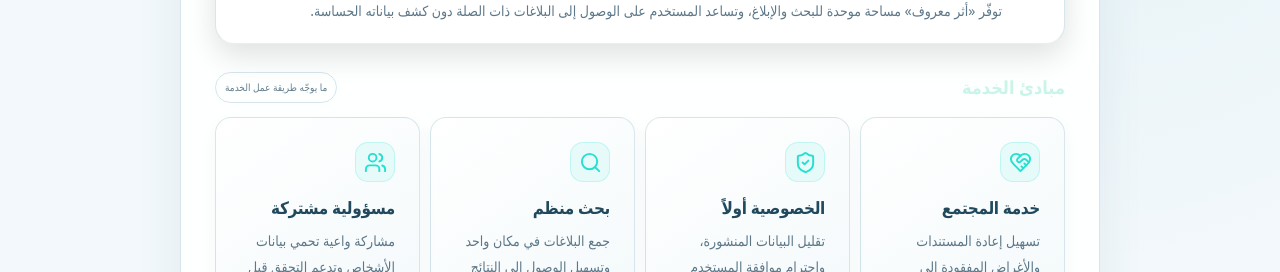
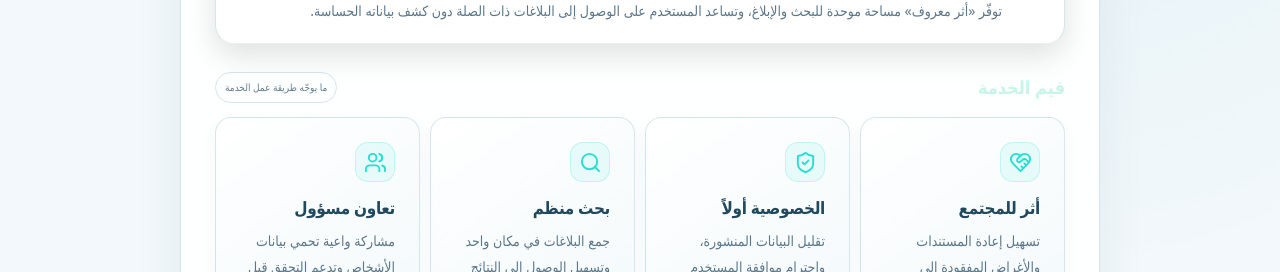
Before and after one commit to ahmedfouaadqi-glitch/atharmaaroof, a Next.js app: page /about in a window 1280 px wide. Shown: the part 506-778 px from the top of the page. Built offline with nearby package versions, Linux system fonts and the light colour scheme.

Commit message:
Refresh About page copy for new brand

```diff
--- a/app/about/page.tsx
+++ b/app/about/page.tsx
@@ -13,7 +13,7 @@ export const metadata: Metadata = {
 const principles = [
   {
     Icon: HeartHandshake,
-    title: "خدمة المجتمع",
+    title: "أثر للمجتمع",
     text: "تسهيل إعادة المستندات والأغراض المفقودة إلى أصحابها عبر بلاغات واضحة."
   },
   {
@@ -28,7 +28,7 @@ const principles = [
   },
   {
     Icon: Users,
-    title: "مسؤولية مشتركة",
+    title: "تعاون مسؤول",
     text: "مشاركة واعية تحمي بيانات الأشخاص وتدعم التحقق قبل تسليم المستند."
   }
 ];
@@ -57,7 +57,7 @@ export default function AboutPage() {
 
       <section className="info-section-block">
         <div className="info-section-title">
-          <span>مبادئ الخدمة</span>
+          <span>قيم الخدمة</span>
           <small>ما يوجّه طريقة عمل الخدمة</small>
         </div>
         <div className="info-card-grid">
```
